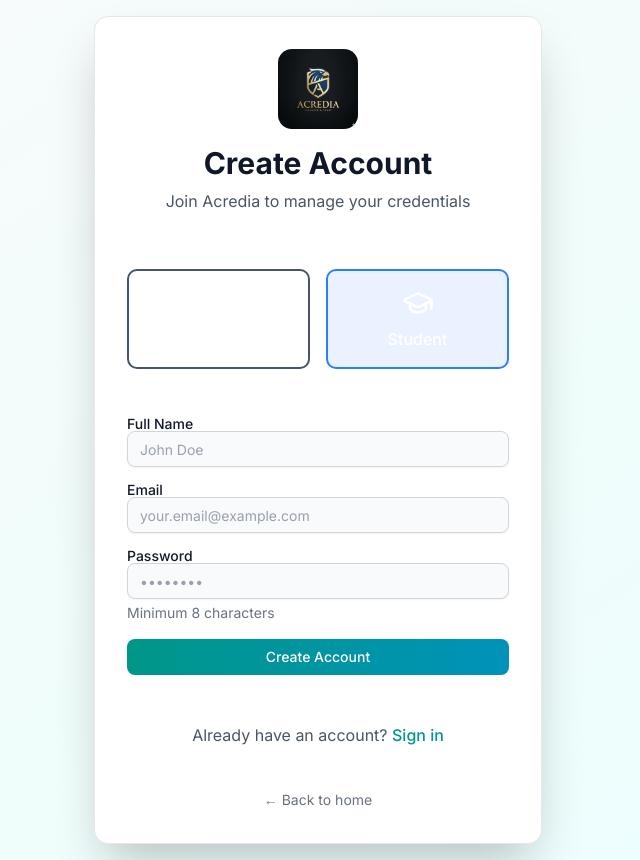
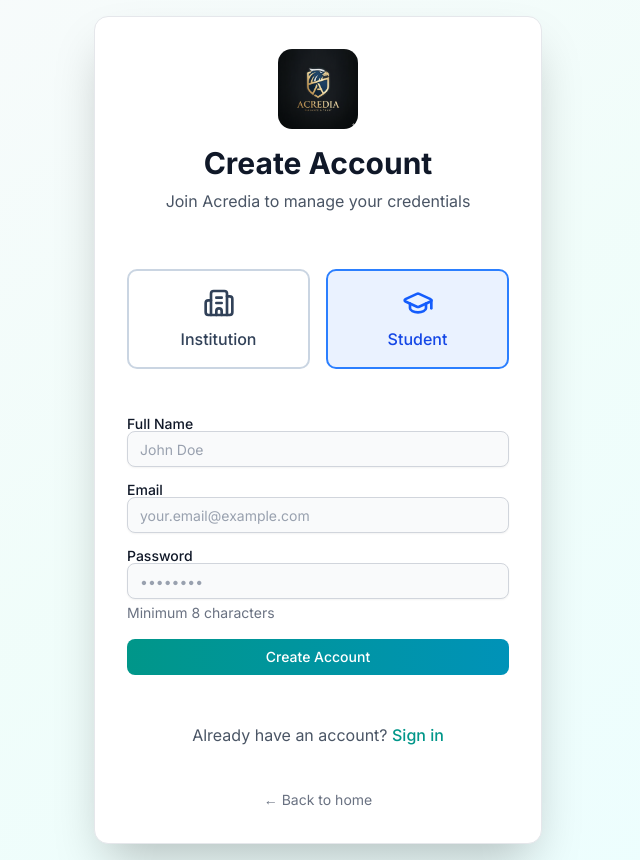
Before and after one commit to thisisouvik/Arcedia, a Next.js app in the folder frontend/: page /auth/register in a window 1280 px wide. Shown: the whole page, without its empty margins (322-962 px from the left). Built offline with nearby package versions, Linux system fonts and the light colour scheme; no server answers; what thirdweb would draw is missing.

Commit message:
Enhance registration page

```diff
--- a/frontend/src/app/auth/register/page.tsx
+++ b/frontend/src/app/auth/register/page.tsx
@@ -74,24 +74,26 @@ function RegisterForm() {
                     <button
                         type="button"
                         onClick={() => setRole('institution')}
-                        className={`p-4 rounded-lg border-2 transition-all ${role === 'institution'
+                        aria-pressed={role === 'institution'}
+                        className={`p-4 rounded-lg border-2 transition-all focus:outline-none focus:ring-2 focus:ring-blue-300 ${role === 'institution'
                             ? 'border-blue-500 bg-blue-500/10'
-                            : 'border-slate-600 hover:border-slate-500'
+                            : 'border-slate-300 hover:border-slate-400 bg-white'
                             }`}
                     >
-                        <Building2 className="h-8 w-8 text-white mx-auto mb-2" />
-                        <p className="text-white font-medium">Institution</p>
+                        <Building2 className={`h-8 w-8 mx-auto mb-2 ${role === 'institution' ? 'text-blue-600' : 'text-slate-700'}`} />
+                        <p className={`${role === 'institution' ? 'text-blue-700 font-medium' : 'text-slate-700 font-medium'}`}>Institution</p>
                     </button>
                     <button
                         type="button"
                         onClick={() => setRole('student')}
-                        className={`p-4 rounded-lg border-2 transition-all ${role === 'student'
+                        aria-pressed={role === 'student'}
+                        className={`p-4 rounded-lg border-2 transition-all focus:outline-none focus:ring-2 focus:ring-blue-300 ${role === 'student'
                             ? 'border-blue-500 bg-blue-500/10'
-                            : 'border-slate-600 hover:border-slate-500'
+                            : 'border-slate-300 hover:border-slate-400 bg-white'
                             }`}
                     >
-                        <GraduationCap className="h-8 w-8 text-white mx-auto mb-2" />
-                        <p className="text-white font-medium">Student</p>
+                        <GraduationCap className={`h-8 w-8 mx-auto mb-2 ${role === 'student' ? 'text-blue-600' : 'text-slate-700'}`} />
+                        <p className={`${role === 'student' ? 'text-blue-700 font-medium' : 'text-slate-700 font-medium'}`}>Student</p>
                     </button>
                 </div>
 
```
